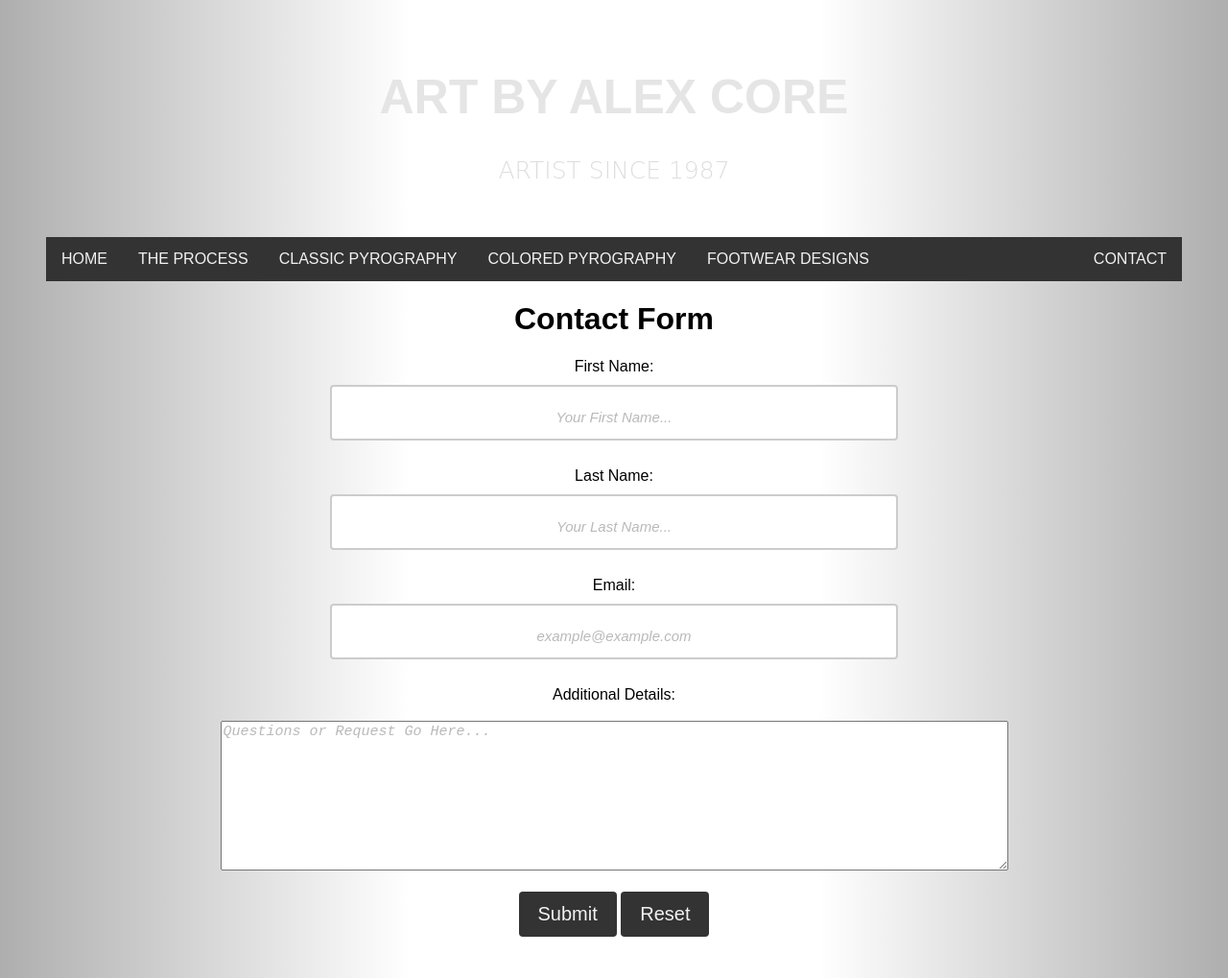
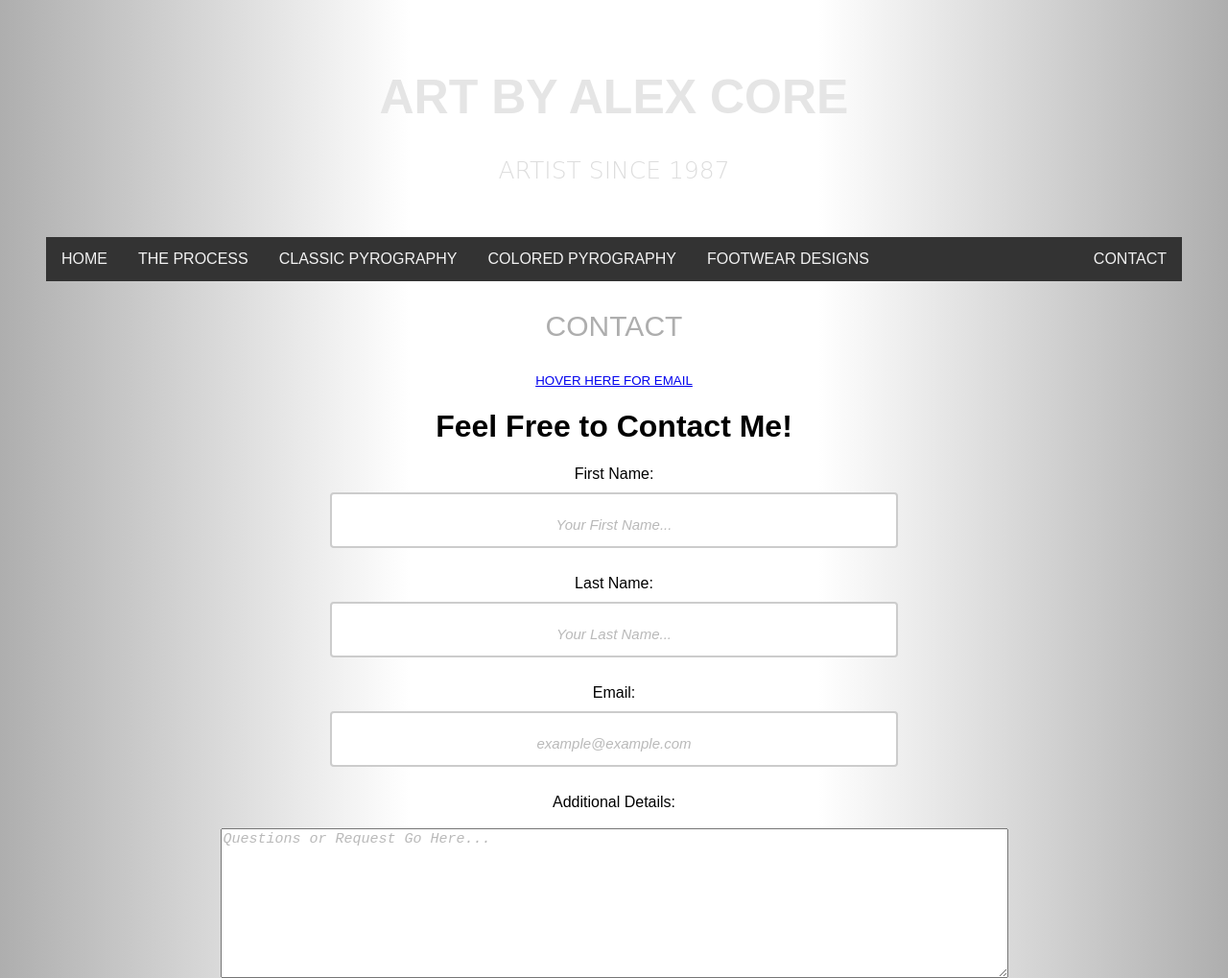
Before and after one commit to Martank949/Art-By-Alex-Core, a plain HTML site: page contact.html in a window 1280 px wide. Shown: the top 1019 px of the page at 96% size. Drawn offline with nearby package versions, Linux system fonts and the light colour scheme; a web font is replaced by a local one.

Commit message:
added a pop alert on the contact page and updated the styles

```diff
--- a/contact.html
+++ b/contact.html
@@ -36,9 +36,14 @@
     <!--CONTACT PAGE-->
     <a href="contact.html" class="rightFloatNav">CONTACT</a>
 </nav>
+<div class="custHead">CONTACT</div>
+<button class="buttonSet openB"><a
+    href="#"
+    onmouseover="alert('Email Me At: catchme105@gmail.com')">HOVER HERE FOR EMAIL</a>
+    </button>
+<div id="" class=""></div>
     <div class="center-form">
-        <h1>Contact Form</h1>
-        <div>
+        <h1>Feel Free to Contact Me!</h1>
             <form
                 id="cForm"
                 method="post"
@@ -63,7 +68,6 @@
                     <br>
                     <input type="submit" value="Submit"> <input type="reset">
             </form>
-        </div>
     </div>
     <footer>
         <h2>Copyright &copy; 2022 ART BY ALEX CORE<br>
--- a/style.css
+++ b/style.css
@@ -95,6 +95,15 @@ input[type="reset"]:hover {
   text-align: center;
   float: right;
   padding: 20px;
+}
+.buttonSet {
+  text-decoration: none;
+  font-style: none;
+  background-color: inherit;
+  width: 100%;
+  border: none;
+  text-align: center;
+  box-sizing: border-box;
 }
 /*ID's*/
 #aboutMe {
@@ -206,6 +215,9 @@ hr {
     video {
       width: 100%;
     }
+    textarea {
+      width: 100%;
+    }
     nav a {
       text-align: center;
       float: none;
@@ -234,6 +246,9 @@ hr {
     body {
       font-family: Arial;
       padding: 0;
+    }
+    textarea {
+      width: 100%;
     }
     nav a {
       text-align: center;
```
